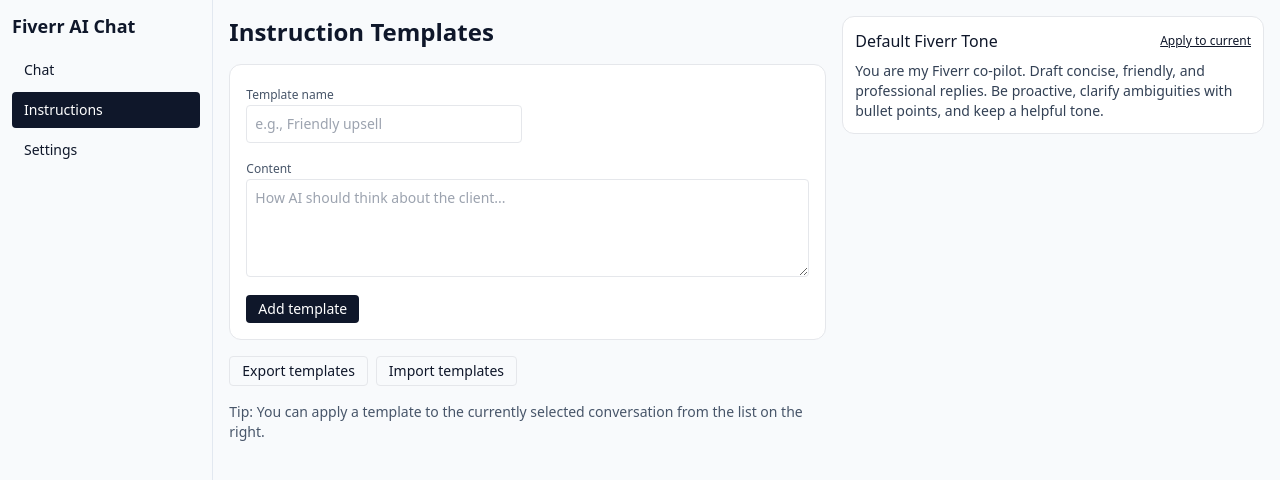
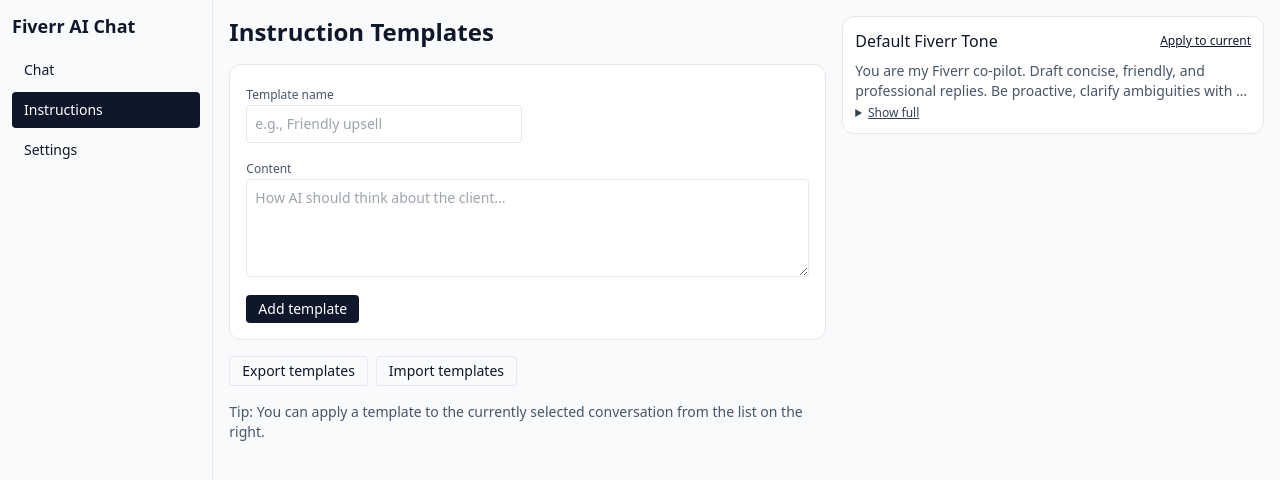
Before and after one commit to DevZonayed/fiverr-message-co-pilot, a React app in the folder app/: page /instructions in a window 1280 px wide. Shown: the top 480 px of the page. Built offline with nearby package versions, Linux system fonts and the light colour scheme; the HTML template or start-up script is replaced by a standard one.

Commit message:
Feat(Settings): Save and retrive issue solve

```diff
--- a/app/src/pages/Instructions.jsx
+++ b/app/src/pages/Instructions.jsx
@@ -80,7 +80,13 @@
                   {tpl.id!=='default' && <button className="text-xs text-rose-600 underline" onClick={()=>removeTemplate(tpl.id)}>Delete</button>}
                 </div>
               </div>
-              <div className="text-sm whitespace-pre-wrap text-slate-700">{tpl.content}</div>
+              <div className="text-sm text-slate-700">
+                <div className="text-slate-600 line-clamp-2 whitespace-pre-wrap">{tpl.content}</div>
+                <details className="mt-1">
+                  <summary className="text-xs underline cursor-pointer select-none">Show full</summary>
+                  <div className="mt-1 whitespace-pre-wrap">{tpl.content}</div>
+                </details>
+              </div>
             </div>
           ))}
           {instructionTemplates.length===0 && <div className="p-3 text-sm text-slate-500">No templates yet.</div>}
--- a/app/src/store/AppContext.jsx
+++ b/app/src/store/AppContext.jsx
@@ -35,6 +35,7 @@
   const [apiKeyOpenAI, setApiKeyOpenAI] = useState('')
   const [apiKeyGemini, setApiKeyGemini] = useState('')
   const [apiKeyClaude, setApiKeyClaude] = useState('')
+  const [hasLoaded, setHasLoaded] = useState(false)
 
   useEffect(()=>{
     (async ()=>{
@@ -77,12 +78,13 @@
           if(iraw){ const arr = JSON.parse(iraw); if(Array.isArray(arr)) setInstructionTemplates(arr) }
         }
       }catch{}
+      finally{ setHasLoaded(true) }
     })()
   },[])
 
-  useEffect(()=>{ (async ()=>{ try{ await bulkPut(stores.conversations, conversations) }catch{} })() },[conversations])
-  useEffect(()=>{ (async ()=>{ try{ await saveSettings({ model, temperature, identity, autosaveToFolder, provider, apiKeyOpenAI, apiKeyGemini, apiKeyClaude }) }catch{} })() },[model, temperature, identity, autosaveToFolder, provider, apiKeyOpenAI, apiKeyGemini, apiKeyClaude])
-  useEffect(()=>{ (async ()=>{ try{ await bulkPut(stores.templates, instructionTemplates) }catch{} })() },[instructionTemplates])
+  useEffect(()=>{ (async ()=>{ if(!hasLoaded) return; try{ await bulkPut(stores.conversations, conversations) }catch{} })() },[hasLoaded, conversations])
+  useEffect(()=>{ (async ()=>{ if(!hasLoaded) return; try{ await saveSettings({ model, temperature, identity, autosaveToFolder, provider, apiKeyOpenAI, apiKeyGemini, apiKeyClaude }) }catch{} })() },[hasLoaded, model, temperature, identity, autosaveToFolder, provider, apiKeyOpenAI, apiKeyGemini, apiKeyClaude])
+  useEffect(()=>{ (async ()=>{ if(!hasLoaded) return; try{ await bulkPut(stores.templates, instructionTemplates) }catch{} })() },[hasLoaded, instructionTemplates])
 
   // Optional autosave to folder via File System Access API
   useEffect(()=>{
```
